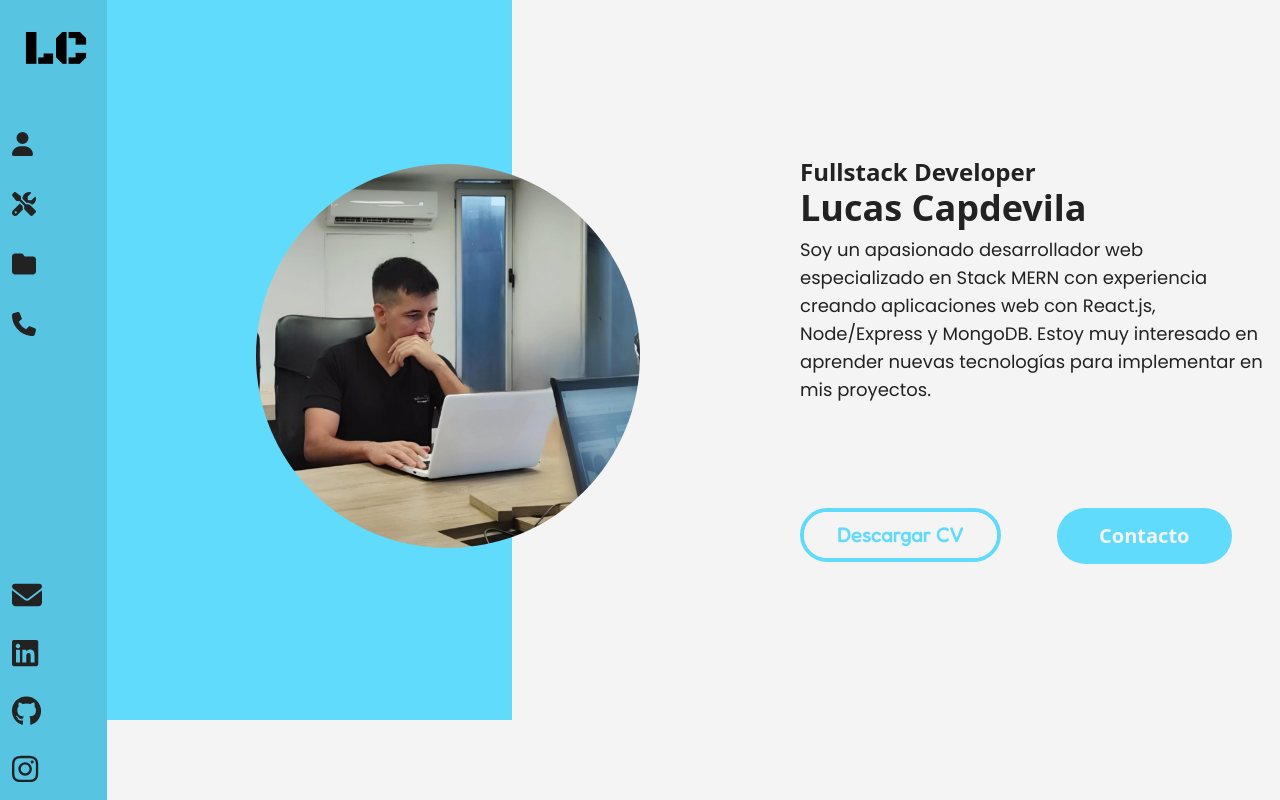
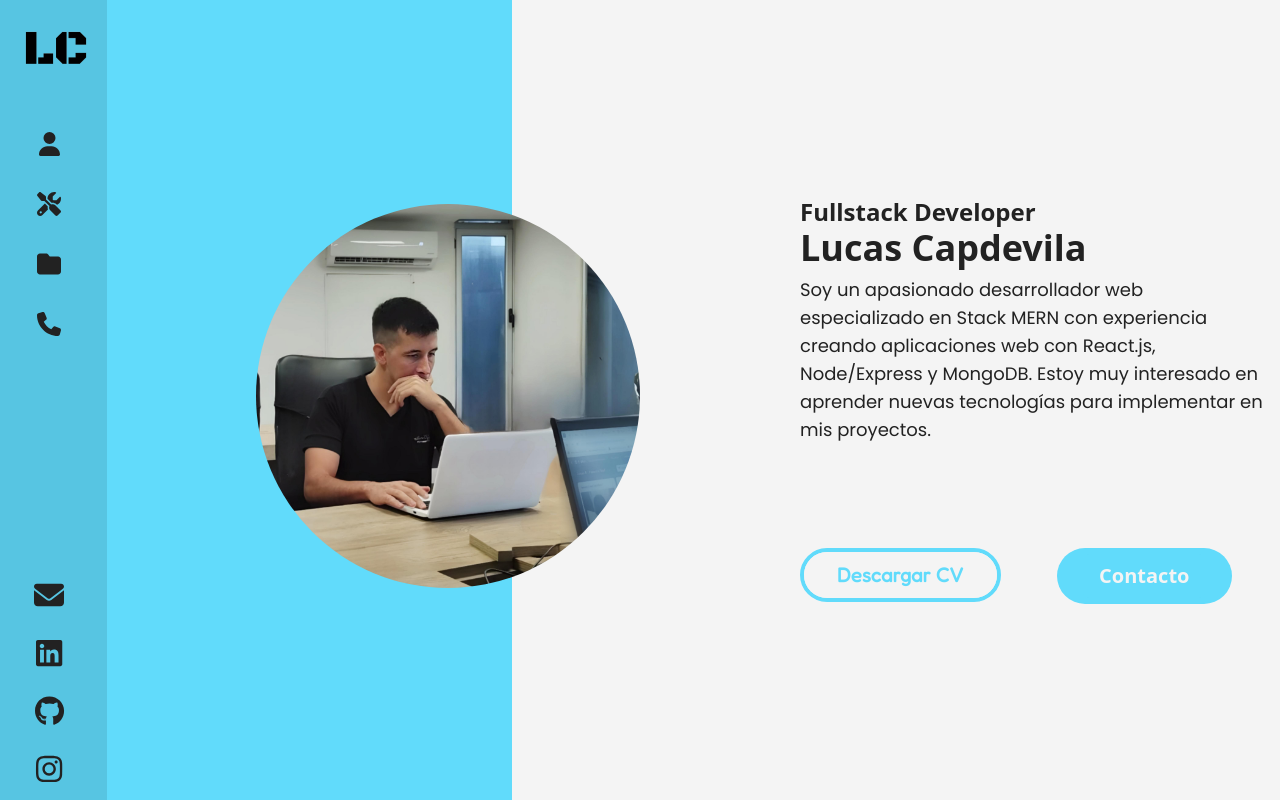
Before and after one commit to lucasecapdevila/portfolio-web, a React (Vite) app: page / in a window 1280 px wide. Built offline with nearby package versions, Linux system fonts and the light colour scheme.

Commit message:
arreglado el tamaño de pantalla

```diff
--- a/src/components/common/Menu.jsx
+++ b/src/components/common/Menu.jsx
@@ -79,7 +79,7 @@ const Menu = () => {
               alt="lucasecapdevila logo"
             />
           </Link>
-          <ul className="flex-grow ms-3 lg:ms-0 mt-10 space-y-2 md:space-y-4 font-medium text-lg">
+          <ul className="lg:text-center flex-grow ms-3 lg:ms-0 mt-10 space-y-2 md:space-y-4 font-medium text-lg">
             <li>
               <Link
                 to="/about"
@@ -168,7 +168,7 @@ const Menu = () => {
               </Link>
             </li> */}
           </ul>
-          <ul className="ms-3 lg:ms-0 md:columns-2 lg:columns-1 space-y-3 font-medium text-lg">
+          <ul className="ms-3 lg:ms-0 md:columns-2 lg:columns-1 lg:text-center space-y-3 font-medium text-lg">
             <li>
               <Link
                 to="mailto:lcapdevila60@gmail.com?subject=FullStack Portfolio&body=Hola ! Vi tu portfolio y me interesan tus servicios."
--- a/src/components/pages/Home.jsx
+++ b/src/components/pages/Home.jsx
@@ -5,7 +5,7 @@ import { Link } from "react-router-dom"
 
 const Home = () => {
   return (
-    <main className="min-h-[90vh]">
+    <main className="min-h-[90vh] md:h-screen">
       <div className="relative flex flex-col md:flex-row h-full">
         <div className="w-full md:w-1/2 xl:w-2/5 h-2/5 md:h-full md:bg-reactLightBlue"></div>
         <img
```
